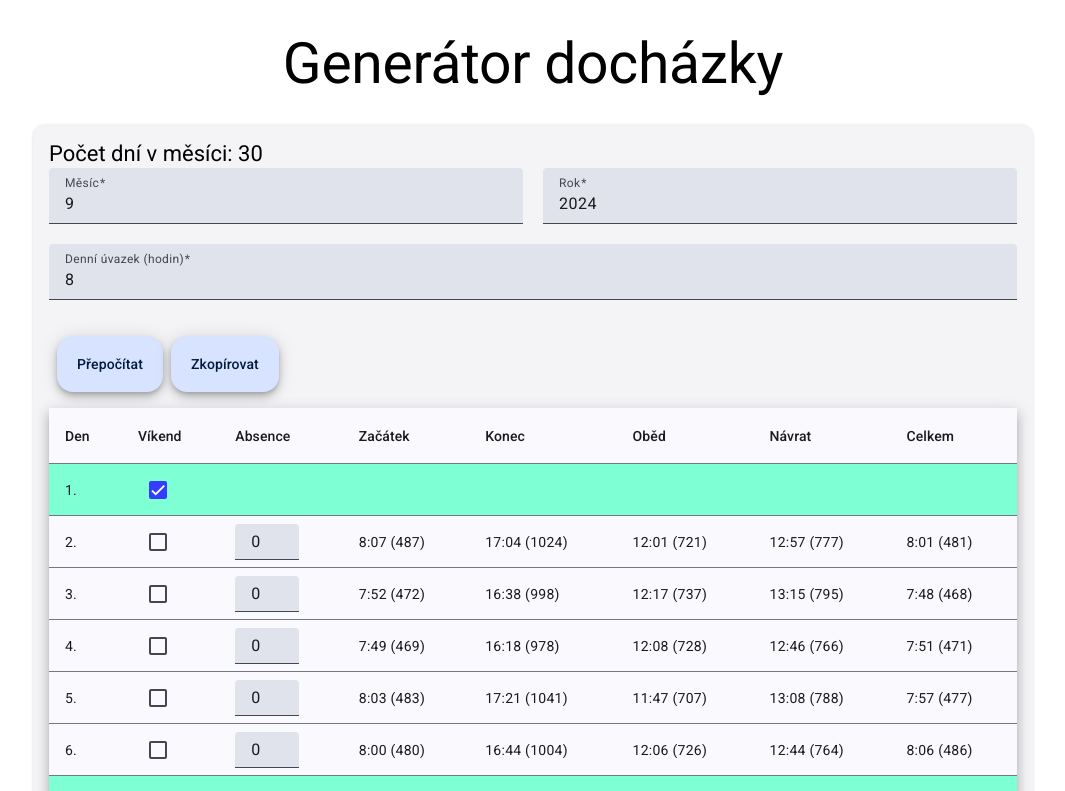
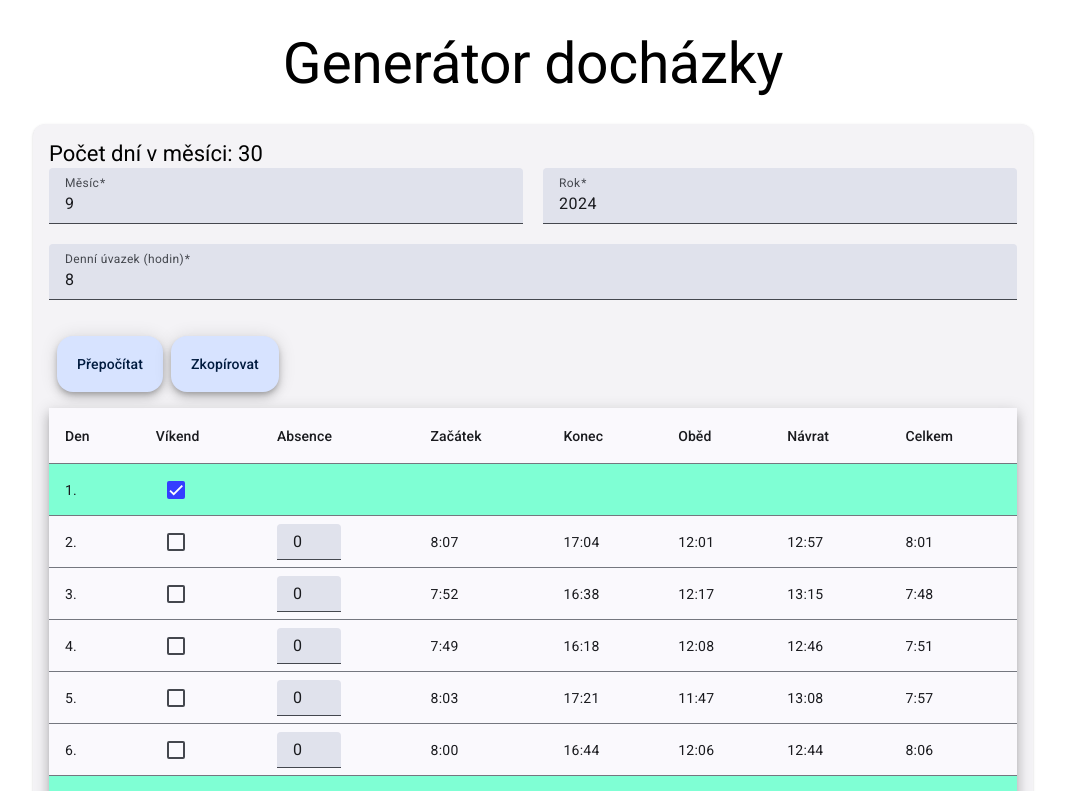
Before and after one commit to saxicek/attendance-generator, an Angular app: page / in a window 1280 px wide. Shown: the top 791 px of the page, without its empty margins (107-1172 px from the left). Built offline with nearby package versions, Linux system fonts and the light colour scheme.

Commit message:
Remove minute value
It was used for debug previously and I forgot to remove it.

```diff
--- a/src/app/time.pipe.ts
+++ b/src/app/time.pipe.ts
@@ -8,7 +8,7 @@ export function time(value: number | undefined): string {
   if (!value) return '';
   const minutes = value % 60;
   const hours = (value - minutes) / 60;
-  return value ? `${hours}:${String(minutes).padStart(2, '0')} (${value})` : value.toFixed(2);
+  return value ? `${hours}:${String(minutes).padStart(2, '0')}` : value.toFixed(2);
 }
 
 @Pipe({
```
